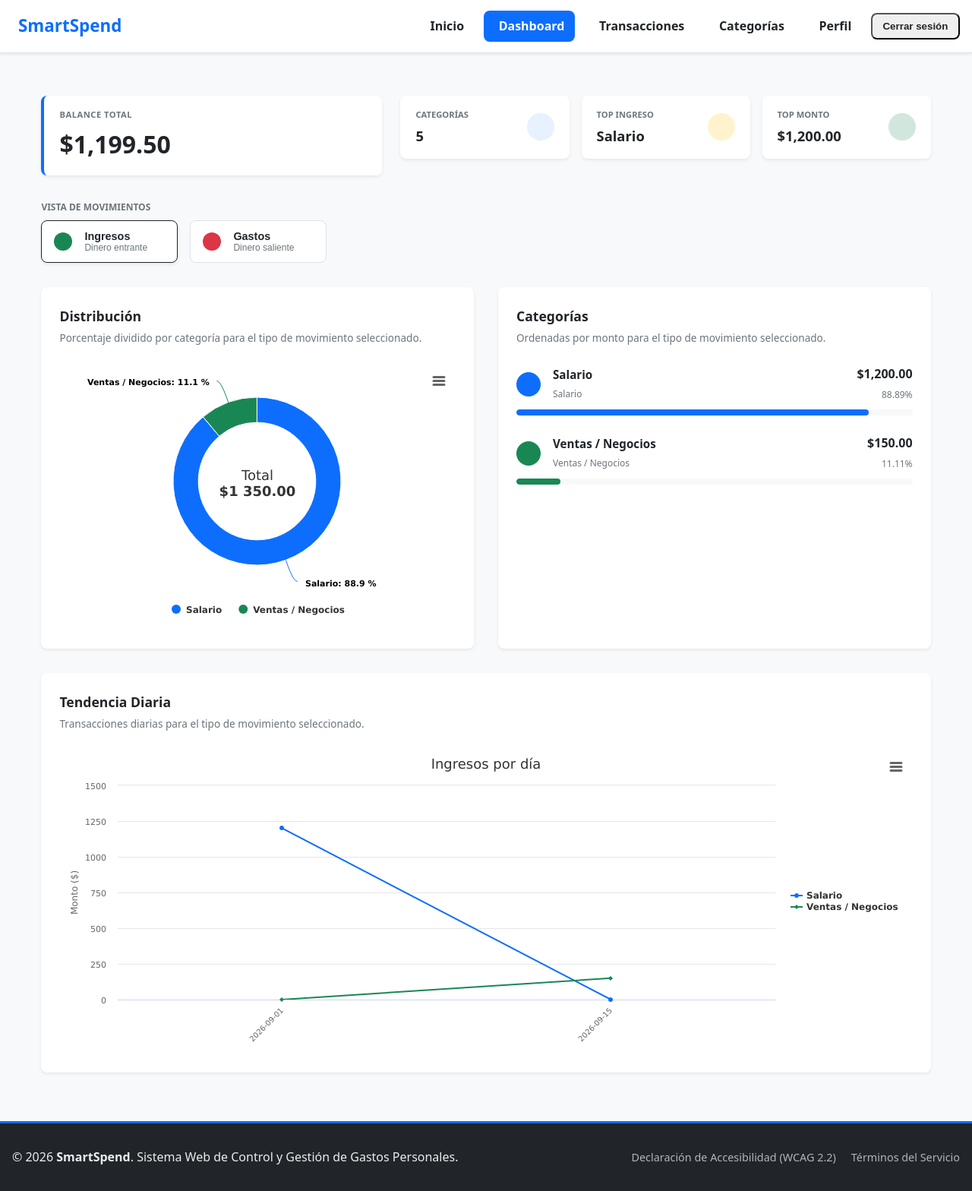
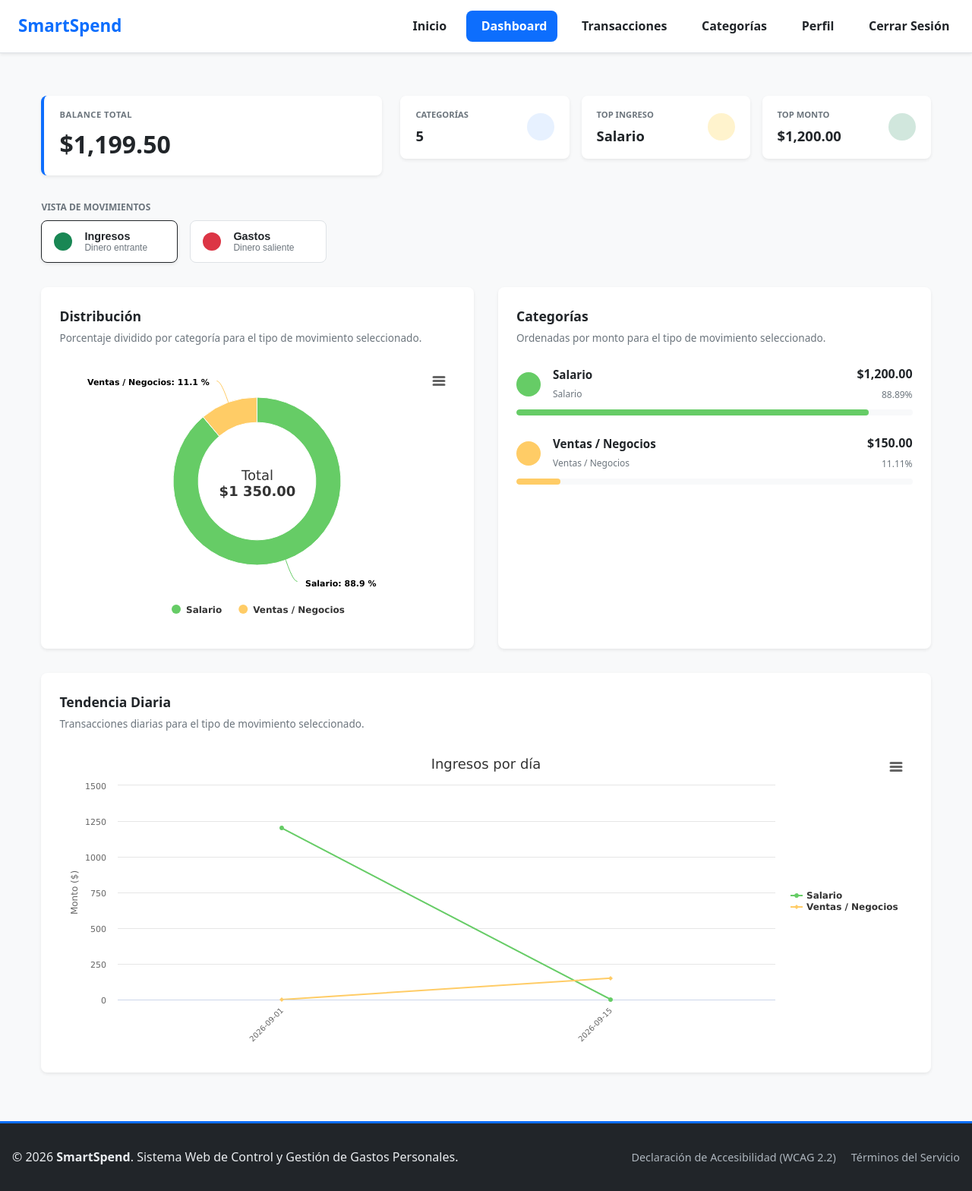
Before and after one commit to AlejandroTipantunaV/smartspend, a PHP site: page /views/dashboard.php in a window 1280 px wide. Shown: the whole page at 76% size. Run offline with PHP 8.4, Linux system fonts and the light colour scheme; the visitor is signed in with stand-in values (Sample User, id 1); data comes from the database, SQL or seed files in the repository; some libraries are stand-ins or nearby versions.

Commit message:
Merege - Sync branch

```diff
--- a/includes/nav.php
+++ b/includes/nav.php
@@ -59,9 +59,12 @@ $navItems = array_filter($allItems, function($item) use ($isLoggedIn) {
             ?>
             <li>
                 <?php if ($item['id'] === 'logout'): ?>
-                <form method="post" action="<?= e($basePath) ?>controllers/AuthController.php">
+                <form method="post" action="<?= e($basePath) ?>controllers/AuthController.php" style="margin: 0; width: 100%;">
                     <?= csrf_field() ?><input type="hidden" name="action" value="logout">
-                    <button class="nav-link" type="submit">Cerrar sesión</button>
+                    <button class="nav-link" type="submit" style="background: transparent; border: none; font-family: inherit; font-size: inherit; cursor: pointer; text-align: left; width: 100%;">
+                        <span class="iconify nav-icon" data-icon="<?php echo htmlspecialchars($item['icon']); ?>" aria-hidden="true"></span>
+                        <span><?php echo htmlspecialchars($item['label']); ?></span>
+                    </button>
                 </form>
                 <?php else: ?>
                 <a href="<?php echo htmlspecialchars($targetUrl); ?>"
--- a/models/Transaction.php
+++ b/models/Transaction.php
@@ -190,11 +190,12 @@ class Transaction
         $sql = "SELECT
                     c.nombre_categoria,
                     c.icono,
+                    c.color,
                     SUM(t.monto) as total_amount
                 FROM transacciones t
                 JOIN categorias c ON t.id_categoria = c.id_categoria
                 WHERE t.id_usuario = :id_usuario AND t.tipo = :tipo
-                GROUP BY t.id_categoria, c.nombre_categoria, c.icono
+                GROUP BY t.id_categoria, c.nombre_categoria, c.icono, c.color
                 ORDER BY total_amount DESC";
         $stmt = $this->db->prepare($sql);
         $stmt->execute(['id_usuario' => $idUsuario, 'tipo' => $tipo]);
@@ -209,6 +210,7 @@ class Transaction
             $distribution[] = [
                 'category_name' => $row['nombre_categoria'],
                 'icon' => $row['icono'] ?? 'lucide:tag',
+                'color' => $row['color'] ?? null,
                 'amount' => $amount,
                 'percentage' => round($percentage, 2)
             ];
@@ -239,11 +241,12 @@ class Transaction
         $sql = "SELECT
                     DATE(t.fecha_transaccion) as fecha,
                     c.nombre_categoria,
+                    c.color,
                     SUM(t.monto) as total_amount
                 FROM transacciones t
                 JOIN categorias c ON t.id_categoria = c.id_categoria
                 WHERE t.id_usuario = :id_usuario AND t.tipo = :tipo
-                GROUP BY DATE(t.fecha_transaccion), t.id_categoria, c.nombre_categoria
+                GROUP BY DATE(t.fecha_transaccion), t.id_categoria, c.nombre_categoria, c.color
                 ORDER BY fecha ASC";
         $stmt = $this->db->prepare($sql);
         $stmt->execute(['id_usuario' => $idUsuario, 'tipo' => $tipo]);
@@ -252,6 +255,7 @@ class Transaction
 
         // Formatear para Highcharts: agrupar por categoría
         $series = [];
+        $catColors = [];
         $dates = [];
 
         foreach ($results as $row) {
@@ -261,6 +265,7 @@ class Transaction
 
             if (!isset($series[$catName])) {
                 $series[$catName] = [];
+                $catColors[$catName] = $row['color'] ?? null;
             }
             $series[$catName][$date] = $amount;
             $dates[$date] = true;
@@ -278,6 +283,7 @@ class Transaction
             }
             $finalSeries[] = [
                 'name' => $catName,
+                'color' => $catColors[$catName],
                 'data' => $data
             ];
         }
--- a/views/dashboard.php
+++ b/views/dashboard.php
@@ -236,7 +236,7 @@ function renderTrendChart(trendData, titleType) {
             verticalAlign: 'middle'
         },
         series: trendData.series.map((s, index) => {
-            s.color = colors[index % colors.length];
+            s.color = s.color || colors[index % colors.length];
             return s;
         }),
         credits: { enabled: false }
@@ -247,7 +247,7 @@ function renderChart(data, total) {
     const chartData = data.map((item, index) => ({
         name: item.category_name,
         y: item.amount,
-        color: colors[index % colors.length]
+        color: item.color || colors[index % colors.length]
     }));
 
     if (chartInstance) {
@@ -313,7 +313,7 @@ function renderList(data) {
     }
 
     data.forEach((item, index) => {
-        const color = colors[index % colors.length];
+        const color = item.color || colors[index % colors.length];
 
         const itemHtml = `
             <div class="category-item">
```
